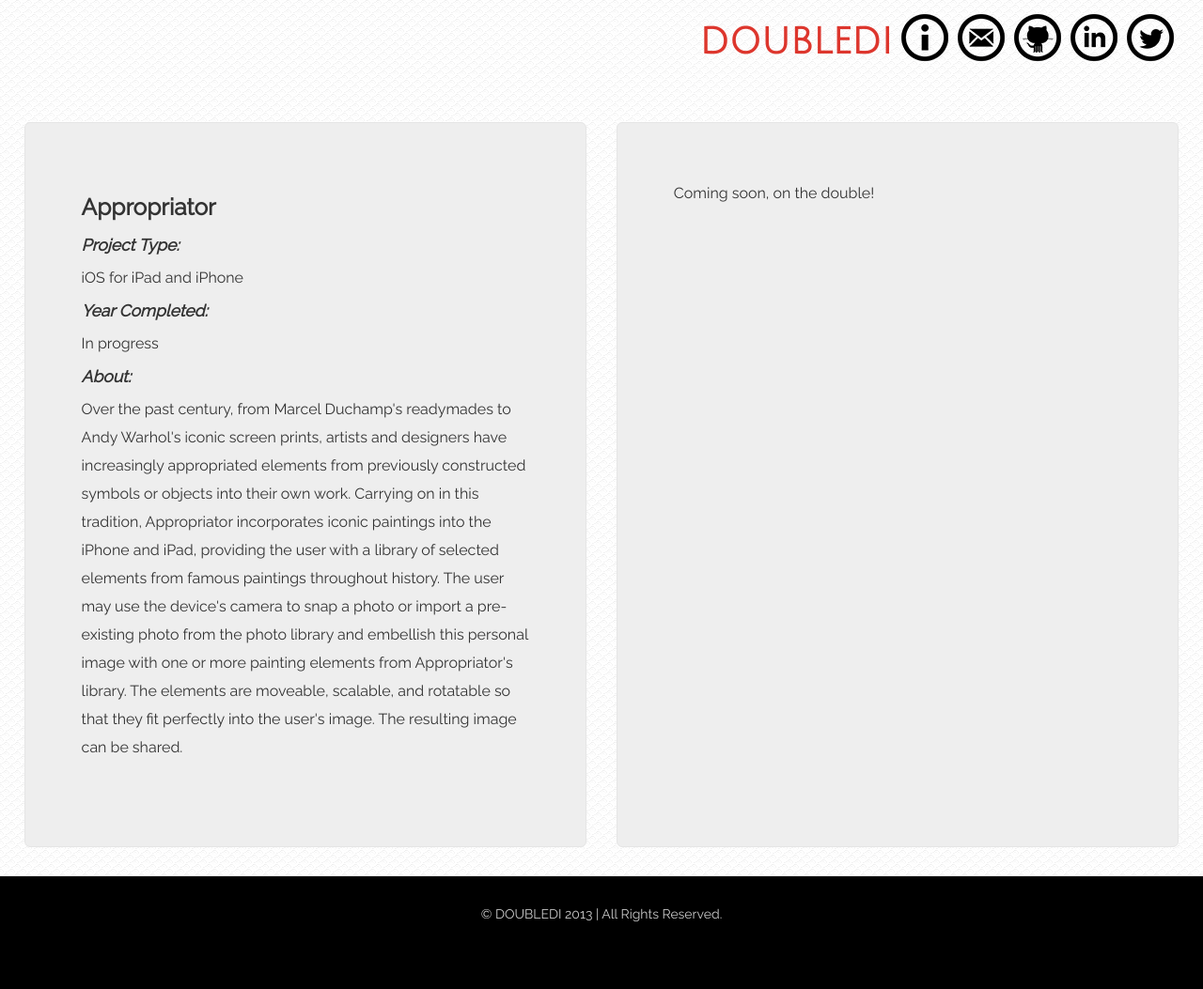
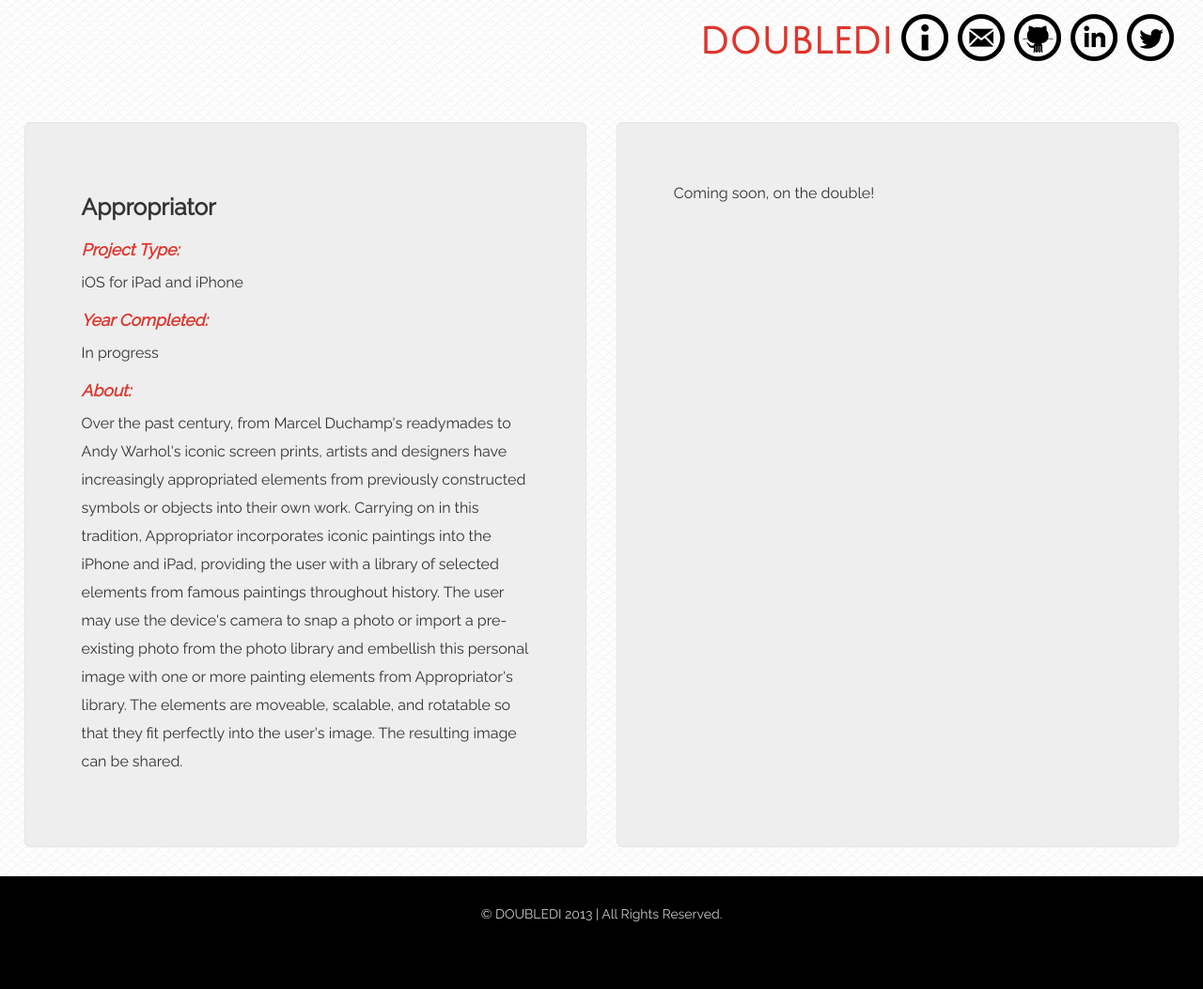
Before and after one commit to diannamertz/doubledi.github.com, a Jekyll site: the page built from appropriator.html, in a window 1280 px wide. Shown: the whole page at 94% size. Built offline with Jekyll 4.4.1, drawn with Linux system fonts in a browser that asks for light colours.

Commit message:
change font in hero unit

```diff
--- a/css/style.css
+++ b/css/style.css
@@ -126,11 +126,12 @@
   font-family: 'Raleway', sans-serif;
 }
 
-.hero-unit em  h4 {
+h4 {
   color: #DD362D;
   display: block;
   margin-top: 15px;
   text-transform: none;
+  font-style: italic;
   overflow: none;
 }
 
--- a/indepth.html
+++ b/indepth.html
@@ -7,11 +7,11 @@
 <div class="row-fluid space">
   <div class="span6 hero-unit dd681">
   	<h3>In-Depth: Smart Containers</h3>
-	<h4><em>Project Type:</em></h4>
+	<h4>Project Type:</h4>
 	Web Technologies for Mobile using the <a href="http://dojotoolkit.org/" target="_blank">Dojo Toolkit</a>
-	<h4><em>Year Completed:</em></h4>
+	<h4>Year Completed:</h4>
 	2012
-	<h4><em>About:</em></h4>
+	<h4>About:</h4>
 	In-Depth: Smart Containers are a response to all the rotten food, unneccessary purchases, and special cravings you've ever had. This <em>Internet of Things</em> web app prototype simulates the ability to see what's in your kitchen from wherever you are, just by checking your smart phone. Prototyped with the Dojo Toolkit, an Arduino, Processing, an Ikea jar, and some flour, this was only functional so long as I was willing to leave my beloved computer in the kitchen.
   </div>
   <div class="span6 hero-unit dd681">
```
